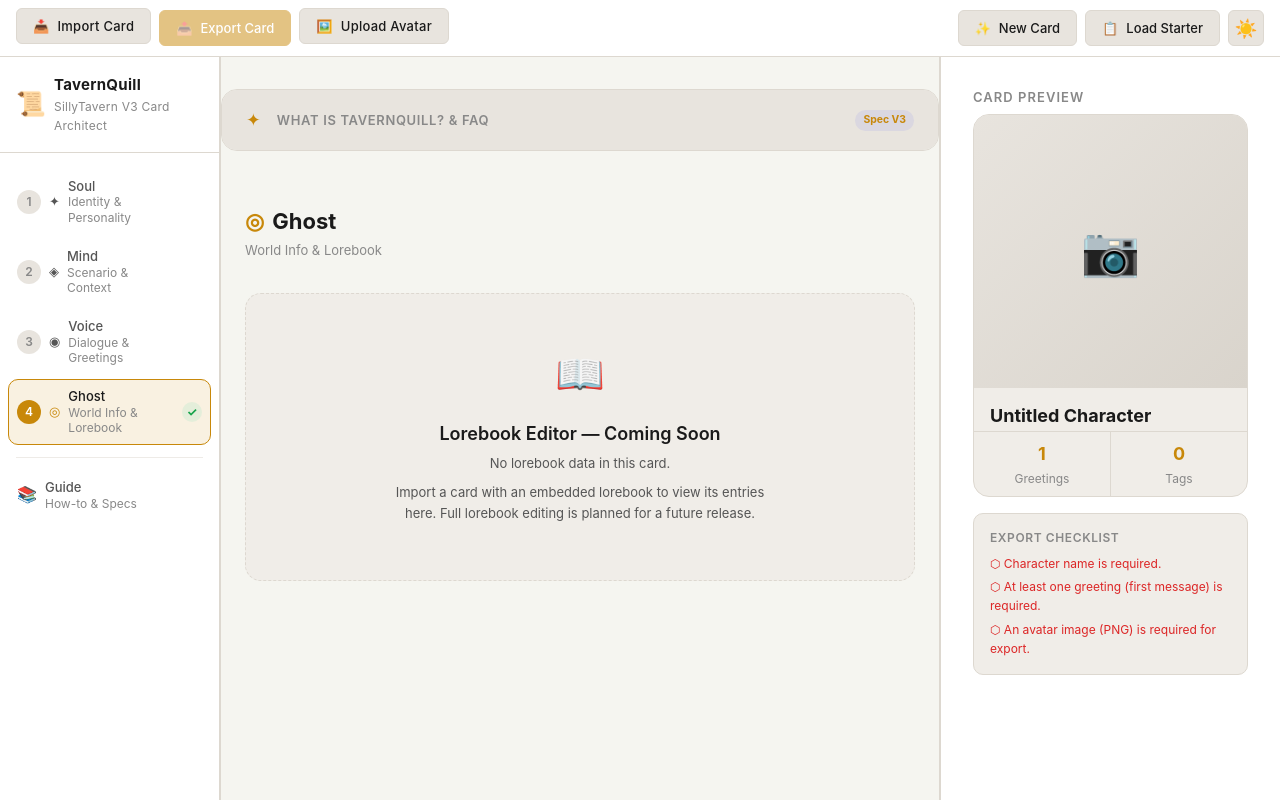
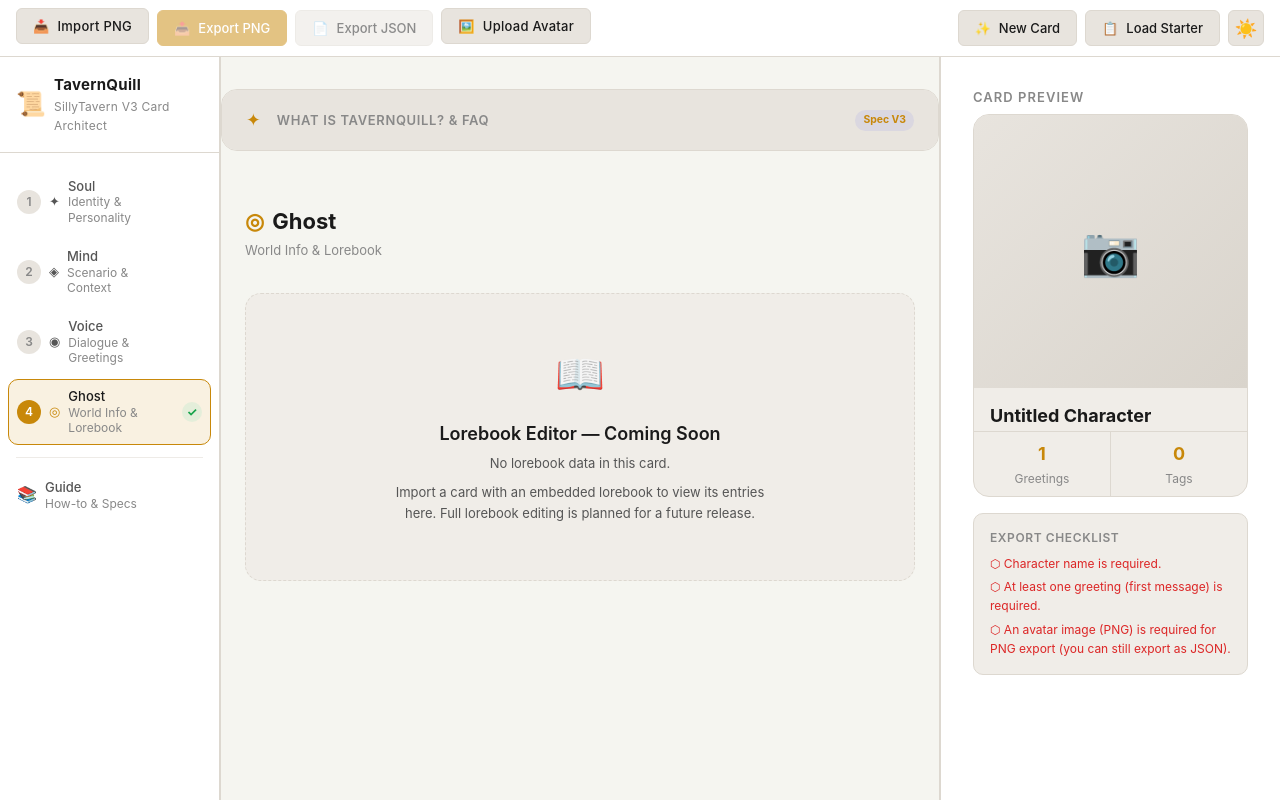
Before and after one commit to hockey323/TavernQuill, an Angular app: page /lorebook-ghost-world-info in a window 1280 px wide. Built offline with nearby package versions, Linux system fonts and the light colour scheme.

Commit message:
feat: Implement character card import/export via a new toolbar with i18n support.

```diff
--- a/src/app/components/toolbar/toolbar.css
+++ b/src/app/components/toolbar/toolbar.css
@@ -4,6 +4,7 @@
 
 .toolbar {
   display: flex;
+  flex-wrap: wrap;
   align-items: center;
   justify-content: space-between;
   gap: var(--space-md);
--- a/src/app/components/toolbar/toolbar.html
+++ b/src/app/components/toolbar/toolbar.html
@@ -20,14 +20,26 @@
       />
     </div>
 
-    <!-- Export -->
+    <!-- Export PNG -->
     <button
       class="btn btn-accent"
-      (click)="exportCard()"
-      [disabled]="!editor.canExport()"
+      (click)="exportPng()"
+      [disabled]="!editor.canExportPng()"
       type="button"
+      [title]="editor.canExportPng() ? '' : 'Avatar required for PNG export'"
     >
-      <span>📤</span> {{ i18n.actions.export }}
+      <span>📤</span> {{ i18n.actions.export_png }}
+    </button>
+
+    <!-- Export JSON -->
+    <button
+      class="btn"
+      (click)="exportJson()"
+      [disabled]="!editor.canExportJson()"
+      type="button"
+      [title]="editor.canExportJson() ? '' : 'Requirements not met'"
+    >
+      <span>📄</span> {{ i18n.actions.export_json }}
     </button>
 
     <!-- Avatar Upload -->
--- a/src/app/components/toolbar/toolbar.ts
+++ b/src/app/components/toolbar/toolbar.ts
@@ -75,21 +75,34 @@
 
   // ── Export ────────────────────────────────────────────────────────────
 
-  protected async exportCard(): Promise<void> {
+  protected async exportPng(): Promise<void> {
     const buffer = this.editor.avatarBuffer();
     if (!buffer) return;
 
     try {
       const blob = await this.pngService.writeChara(this.editor.card(), buffer);
-      const url = URL.createObjectURL(blob);
-      const a = document.createElement('a');
-      a.href = url;
-      a.download = `${this.editor.cardData().name || 'character'}.png`;
-      a.click();
-      URL.revokeObjectURL(url);
+      this.downloadBlob(blob, `${this.editor.cardData().name || 'character'}.png`);
     } catch (e) {
-      this.importError.set(e instanceof Error ? e.message : 'Failed to export card.');
+      this.importError.set(e instanceof Error ? e.message : 'Failed to export PNG.');
     }
+  }
+
+  protected async exportJson(): Promise<void> {
+    try {
+      const blob = await this.pngService.exportJson(this.editor.card());
+      this.downloadBlob(blob, `${this.editor.cardData().name || 'character'}.json`);
+    } catch (e) {
+      this.importError.set(e instanceof Error ? e.message : 'Failed to export JSON.');
+    }
+  }
+
+  private downloadBlob(blob: Blob, filename: string): void {
+    const url = URL.createObjectURL(blob);
+    const a = document.createElement('a');
+    a.href = url;
+    a.download = filename;
+    a.click();
+    URL.revokeObjectURL(url);
   }
 
   // ── Avatar Upload ─────────────────────────────────────────────────────
--- a/src/app/i18n/en-ca.ts
+++ b/src/app/i18n/en-ca.ts
@@ -30,7 +30,8 @@
 
 export interface I18nActions {
   import: string;
-  export: string;
+  export_png: string;
+  export_json: string;
   new_card: string;
   load_starter: string;
   toggle_theme: string;
@@ -114,8 +115,9 @@
     depth_prompt: 'Depth Prompt',
   },
   actions: {
-    import: 'Import Card',
-    export: 'Export Card',
+    import: 'Import PNG',
+    export_png: 'Export PNG',
+    export_json: 'Export JSON',
     new_card: 'New Card',
     load_starter: 'Load Starter',
     toggle_theme: 'Toggle Theme',
--- a/src/app/services/editor.service.ts
+++ b/src/app/services/editor.service.ts
@@ -56,9 +56,14 @@
   /** Chapter 4 (Ghost) always "complete" (lorebook is optional). */
   readonly ghostComplete = computed(() => true);
 
-  /** Overall card readiness for export. */
-  readonly canExport = computed(() => {
+  /** Overall card readiness for PNG export (requires avatar). */
+  readonly canExportPng = computed(() => {
     return this.soulComplete() && this.voiceComplete() && this.avatarBuffer() !== null;
+  });
+
+  /** Overall card readiness for JSON export (no avatar required). */
+  readonly canExportJson = computed(() => {
+    return this.soulComplete() && this.voiceComplete();
   });
 
   /** Whether an avatar is currently set. */
@@ -70,7 +75,7 @@
     const d = this.card().data;
     if (!d.name.trim()) errs.push('Character name is required.');
     if (!d.first_mes.trim()) errs.push('At least one greeting (first message) is required.');
-    if (!this.avatarBuffer()) errs.push('An avatar image (PNG) is required for export.');
+    if (!this.avatarBuffer()) errs.push('An avatar image (PNG) is required for PNG export (you can still export as JSON).');
     return errs;
   });
 
--- a/src/app/services/png.service.ts
+++ b/src/app/services/png.service.ts
@@ -105,4 +105,14 @@
 
     return new Blob([new Uint8Array(outputBuffer) as BlobPart], { type: 'image/png' });
   }
+
+  /**
+   * Export the character card as a JSON file.
+   */
+  async exportJson(card: CharaCardV3): Promise<Blob> {
+    card.data.modified = Date.now();
+    const exportPayload = buildExportPayload(card);
+    const jsonString = JSON.stringify(exportPayload, null, 2);
+    return new Blob([jsonString], { type: 'application/json' });
+  }
 }
```
